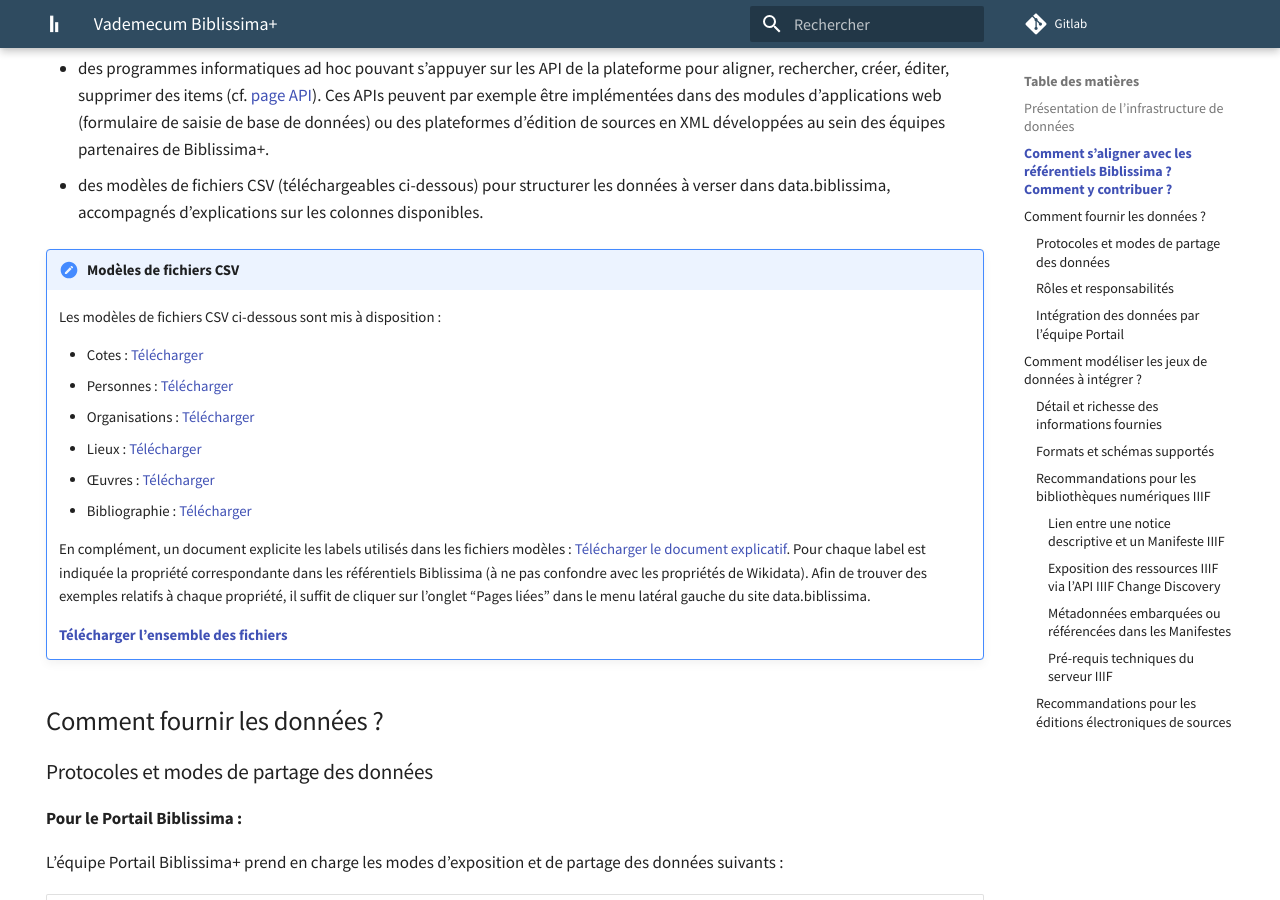
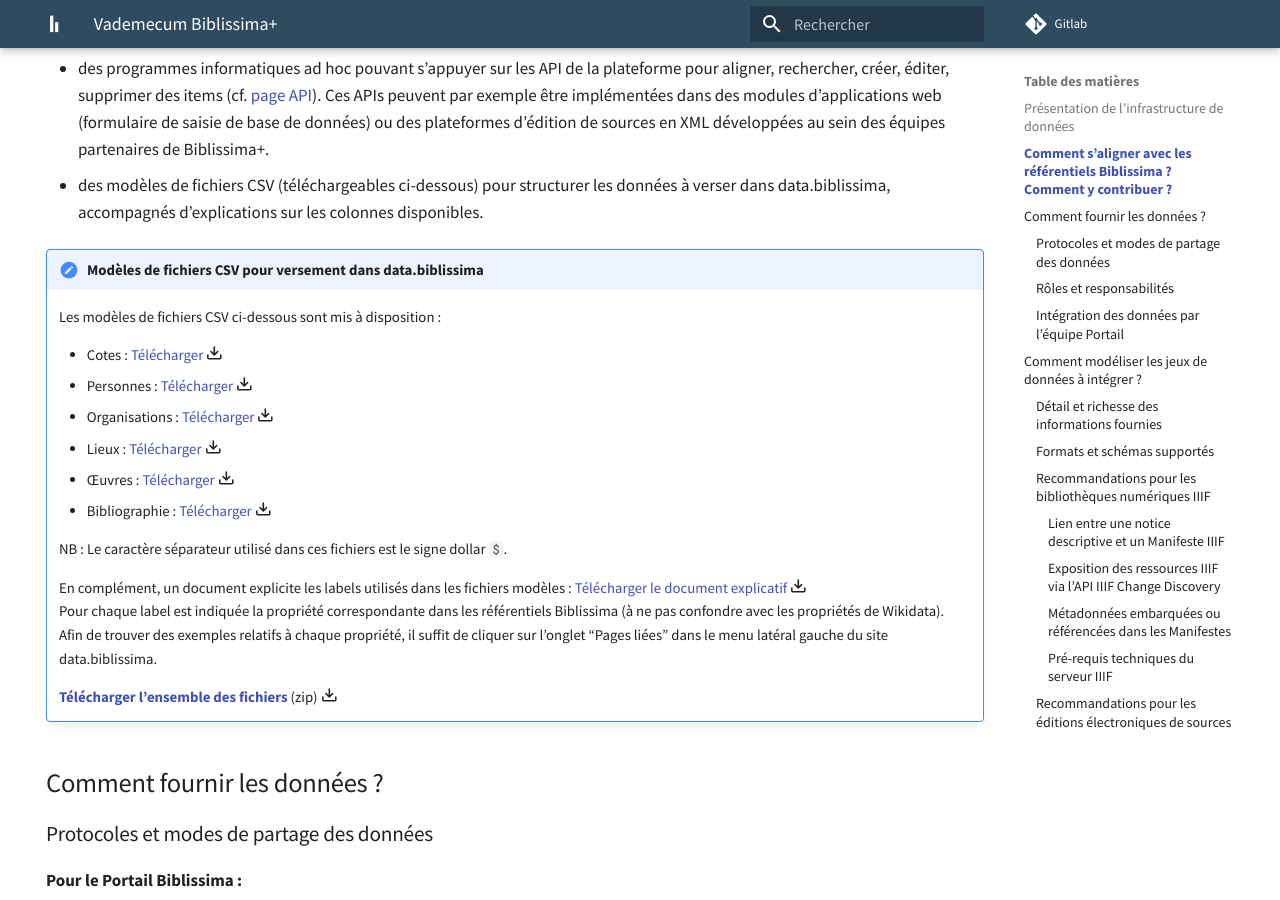
Before and after one commit to biblissima/doc.biblissima, an MkDocs documentation site: the page built from docs/vademecum-biblissima.md, in a window 1280 px wide and 900 px high, scrolled down 2219 px. Built offline with MkDocs 1.6.1 and Material for MkDocs 9.7.7, drawn with Linux system fonts in a browser that asks for light colours.

Commit message:
Edit text about csv files templates + add download icons

```diff
--- a/docs/vademecum-biblissima.md
+++ b/docs/vademecum-biblissima.md
@@ -59,21 +59,22 @@ Les dispositifs suivants sont disponibles pour contribuer aux référentiels :
 - des programmes informatiques ad hoc pouvant s’appuyer sur les API de la plateforme pour aligner, rechercher, créer, éditer, supprimer des items (cf. [page API](https://data.biblissima.fr/w/Project:API)). Ces APIs peuvent par exemple être implémentées dans des modules d’applications web (formulaire de saisie de base de données) ou des plateformes d’édition de sources en XML développées au sein des équipes partenaires de Biblissima+.
 - des modèles de fichiers CSV (téléchargeables ci-dessous) pour structurer les données à verser dans data.biblissima, accompagnés d'explications sur les colonnes disponibles.
 
-!!! note "Modèles de fichiers CSV"
+!!! note "Modèles de fichiers CSV pour versement dans data.biblissima"
     Les modèles de fichiers CSV ci-dessous sont mis à disposition :
 
-    - Cotes : <a href="../assets/csv_fichiers_type/biblissima_fichier_type_cotes.csv" download="biblissima_fichier_type_cotes.csv">Télécharger </a>
-    - Personnes : <a href="../assets/csv_fichiers_type/biblissima_fichier_type_personnes.csv" download="biblissima_fichier_type_personnes.csv">Télécharger </a>
-    - Organisations : <a href="../assets/csv_fichiers_type/biblissima_fichier_type_organisations.csv" download="biblissima_fichier_type_organisations.csv">Télécharger </a>
-    - Lieux : <a href="../assets/csv_fichiers_type/biblissima_fichier_type_lieux.csv" download="biblissima_fichier_type_lieux.csv">Télécharger </a>
-    - Œuvres : <a href="../assets/csv_fichiers_type/biblissima_fichier_type_oeuvres.csv" download="biblissima_fichier_type_oeuvres.csv">Télécharger </a>
-    - Bibliographie : <a href="../assets/csv_fichiers_type/biblissima_fichier_type_bibliographie.csv" download="biblissima_fichier_type_bibliographie.csv">Télécharger </a>
+    - Cotes : [Télécharger](assets/csv_fichiers_type/biblissima_fichier_type_cotes.csv){:download="biblissima_fichier_type_cotes.csv"} :octicons-download-16:
+    - Personnes : [Télécharger](assets/csv_fichiers_type/biblissima_fichier_type_personnes.csv){:download="biblissima_fichier_type_personnes.csv"} :octicons-download-16:
+    - Organisations : [Télécharger](assets/csv_fichiers_type/biblissima_fichier_type_organisations.csv){:download="biblissima_fichier_type_organisations.csv"} :octicons-download-16:
+    - Lieux : [Télécharger](assets/csv_fichiers_type/biblissima_fichier_type_lieux.csv){:download="biblissima_fichier_type_lieux.csv"} :octicons-download-16:
+    - Œuvres : [Télécharger](assets/csv_fichiers_type/biblissima_fichier_type_oeuvres.csv){:download="biblissima_fichier_type_oeuvres.csv"} :octicons-download-16:
+    - Bibliographie : [Télécharger](assets/csv_fichiers_type/biblissima_fichier_type_bibliographie.csv){:download="biblissima_fichier_type_bibliographie.csv"} :octicons-download-16:
 
-    En complément, un document explicite les labels utilisés dans les fichiers modèles : <a href="../assets/csv_fichiers_type/explications_labels.csv" download="explications_labels.csv">Télécharger le document explicatif</a>. Pour chaque label est indiquée la propriété correspondante dans les référentiels Biblissima (à ne pas confondre avec les propriétés de Wikidata). Afin de trouver des exemples relatifs à chaque propriété, il suffit de cliquer sur l’onglet “Pages liées” dans le menu latéral gauche du site data.biblissima.
+    NB : Le caractère séparateur utilisé dans ces fichiers est le signe dollar `$`.
 
-    **<a href="../assets/csv_fichiers_type/biblissima_fichiers_type.zip" download="biblissima_fichiers_type.zip">Télécharger l'ensemble des fichiers</a>**
+    En complément, un document explicite les labels utilisés dans les fichiers modèles : [Télécharger le document explicatif](assets/csv_fichiers_type/explications_labels.csv){:download="explications_labels.csv"} :octicons-download-16:
+    Pour chaque label est indiquée la propriété correspondante dans les référentiels Biblissima (à ne pas confondre avec les propriétés de Wikidata). Afin de trouver des exemples relatifs à chaque propriété, il suffit de cliquer sur l’onglet “Pages liées” dans le menu latéral gauche du site data.biblissima.
 
-
+    **[Télécharger l'ensemble des fichiers](assets/csv_fichiers_type/biblissima_fichiers_type.zip){:download="biblissima_fichiers_type.zip"}** (zip) :octicons-download-16:
 
 
 ## Comment fournir les données ?
```
